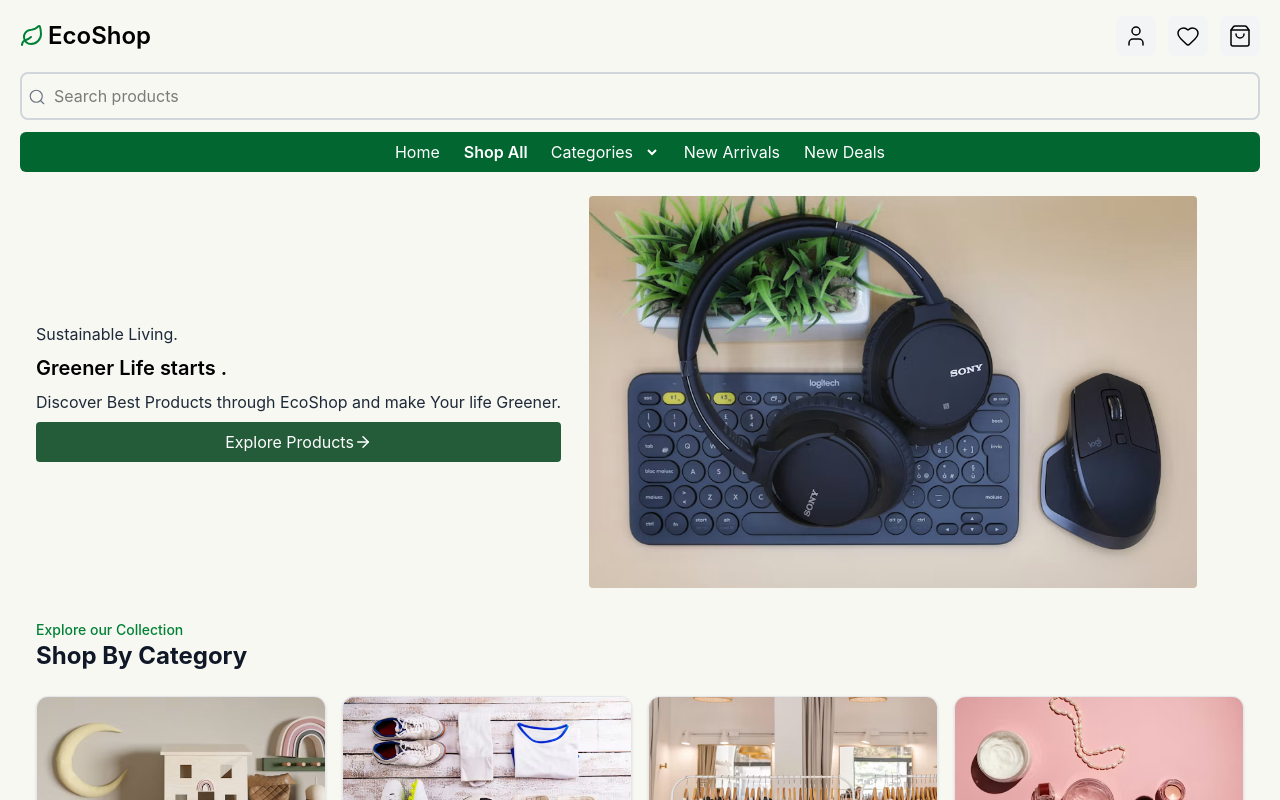
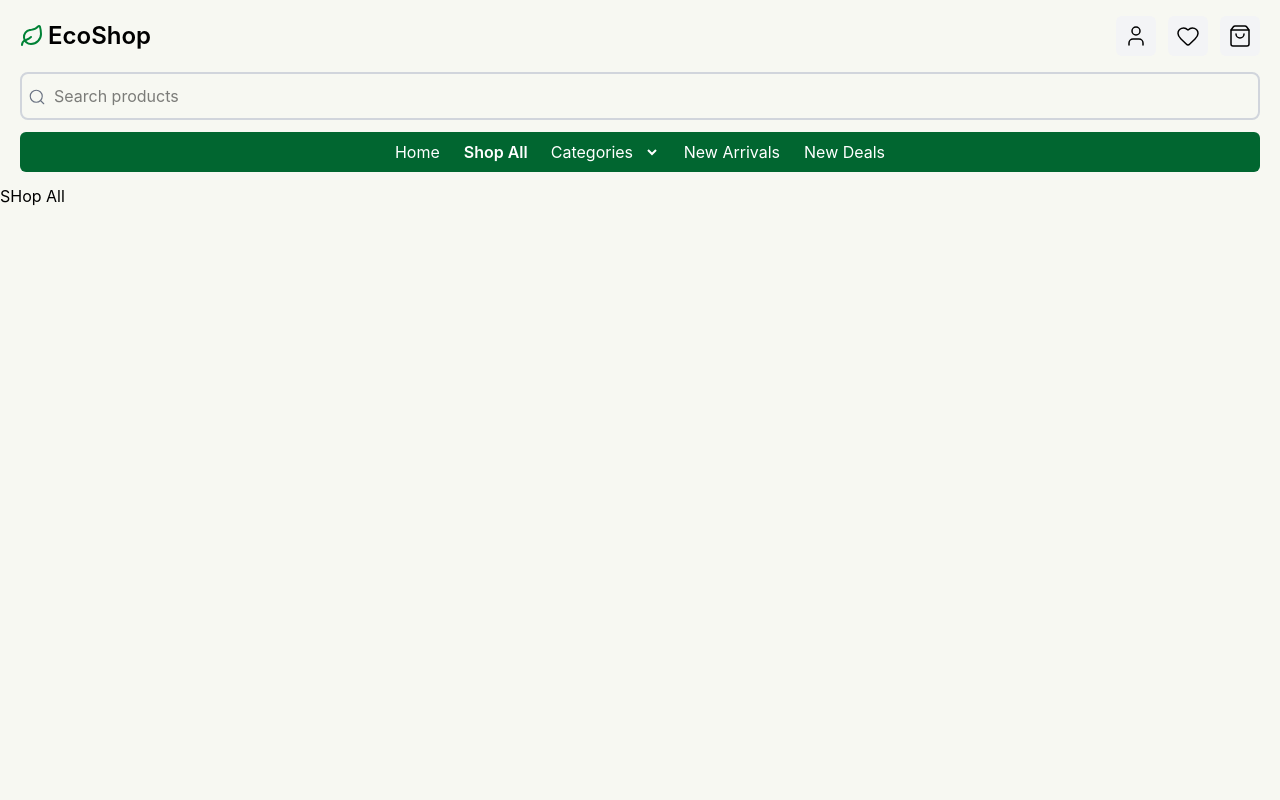
Before and after one commit to codewithmansoorahmad/EcoShop, a React (Vite) app: page /ShopAll in a window 1280 px wide. Shown: the top 800 px of the page. Built offline with nearby package versions, Linux system fonts and the light colour scheme.

Commit message:
added routes to pages

```diff
--- a/src/App.tsx
+++ b/src/App.tsx
@@ -1,16 +1,22 @@
 import HeaderPage from "./pages/Header"
 import HomePage from "./pages/Home"
+import { Route,Routes } from "react-router-dom"
+import ShopAllPage from "./pages/ShopAll"
+import FavoritesPage from "./pages/Favorites"
+import NewDealsPage from "./pages/NewDeals"
+import NewArrivals from "./pages/NewArrivals"
 
 function App() {
   return (
     <>
-    <header >
     <HeaderPage />
-    </header>
-
-    <main >
-    <HomePage/>
-    </main>
+    <Routes>
+      <Route path="" element={<HomePage/>} />
+      <Route path="/ShopAll" element={<ShopAllPage/>} />
+      <Route path="/Favorites" element={<FavoritesPage/>} />
+      <Route path="/Deals" element={<NewDealsPage/>} />
+      <Route path="/NewArrivals" element={<NewArrivals/>} />
+    </Routes>
       </>
   )
 }
```
